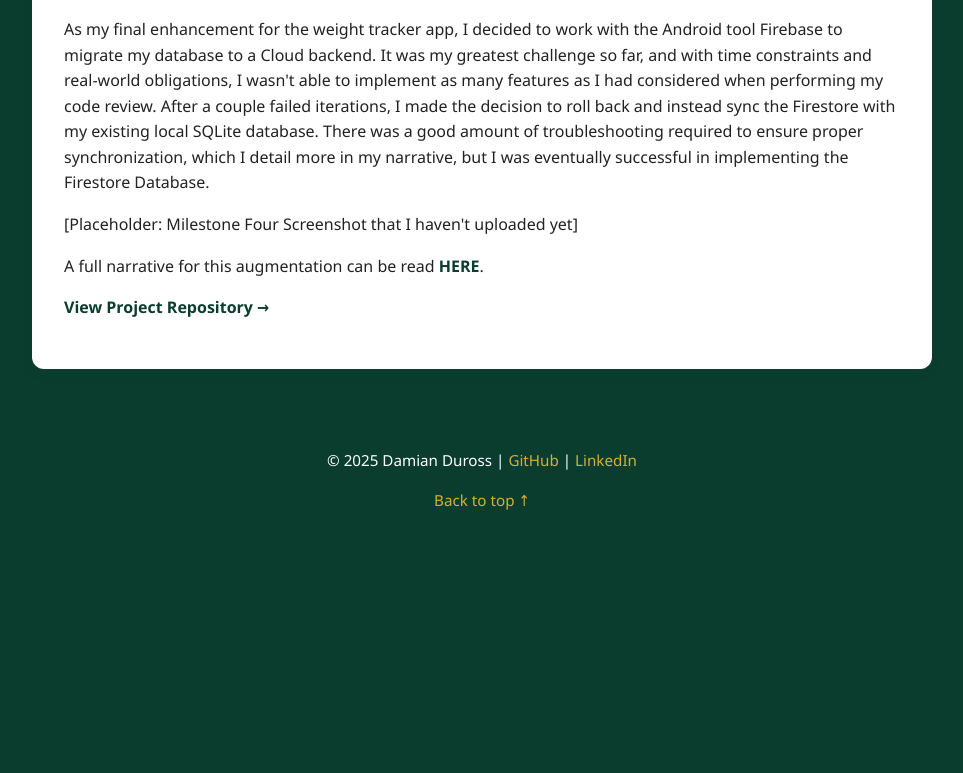
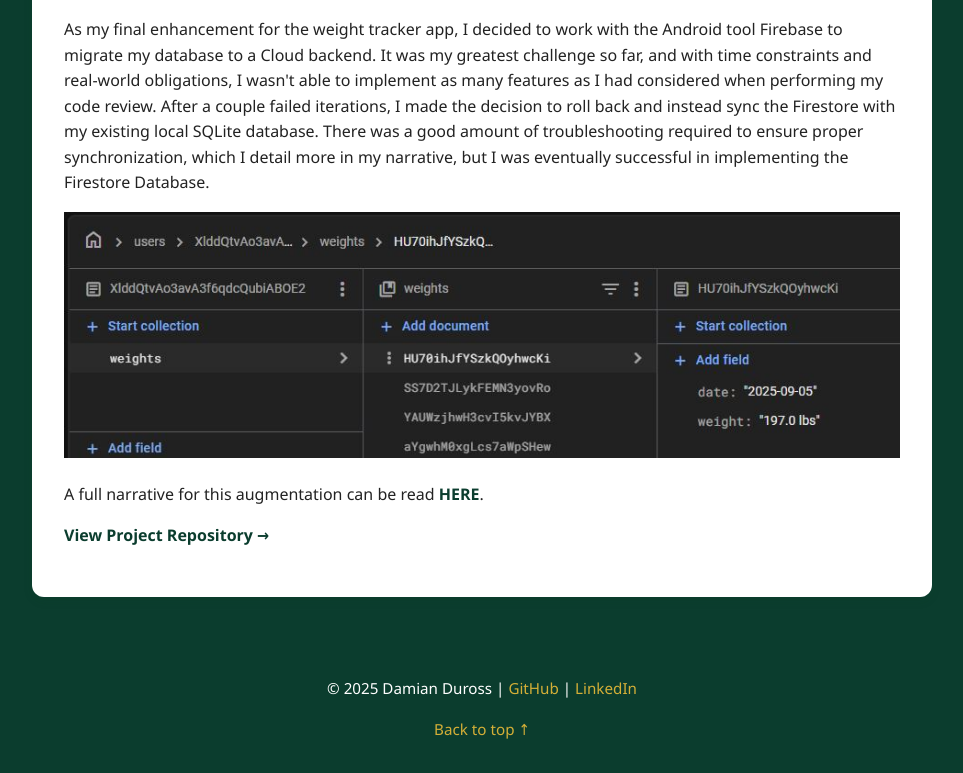
Before and after one commit to GreenlVlachine/GreenlVlachine.github.io, a plain HTML site: page index.html in a window 1280 px wide. Shown: the part 5218-5991 px from the top of the page, without its empty margins (158-1121 px from the left). Before the commit the page ends 5763 px from the top, so only its background shows below. Drawn offline with Linux system fonts and the light colour scheme.

Commit message:
Replace placeholder with Milestone Four screenshot

```diff
--- a/index.html
+++ b/index.html
@@ -114,7 +114,7 @@
         more in my narrative, but I was eventually successful in implementing the Firestore Database.
       </p>
       <p>
-        [Placeholder: Milestone Four Screenshot that I haven't uploaded yet]
+        <img src="assets/images/CS499 Milestone Four.JPG" alt="Firestore Database" width="100%">
       </p>
       <p>
         A full narrative for this augmentation can be read <a href="https://github.com/GreenlVlachine/GreenlVlachine.github.io/blob/main/narratives/CS-499%20Milestone%20Four.pdf" target="_blank">HERE</a>.
```
